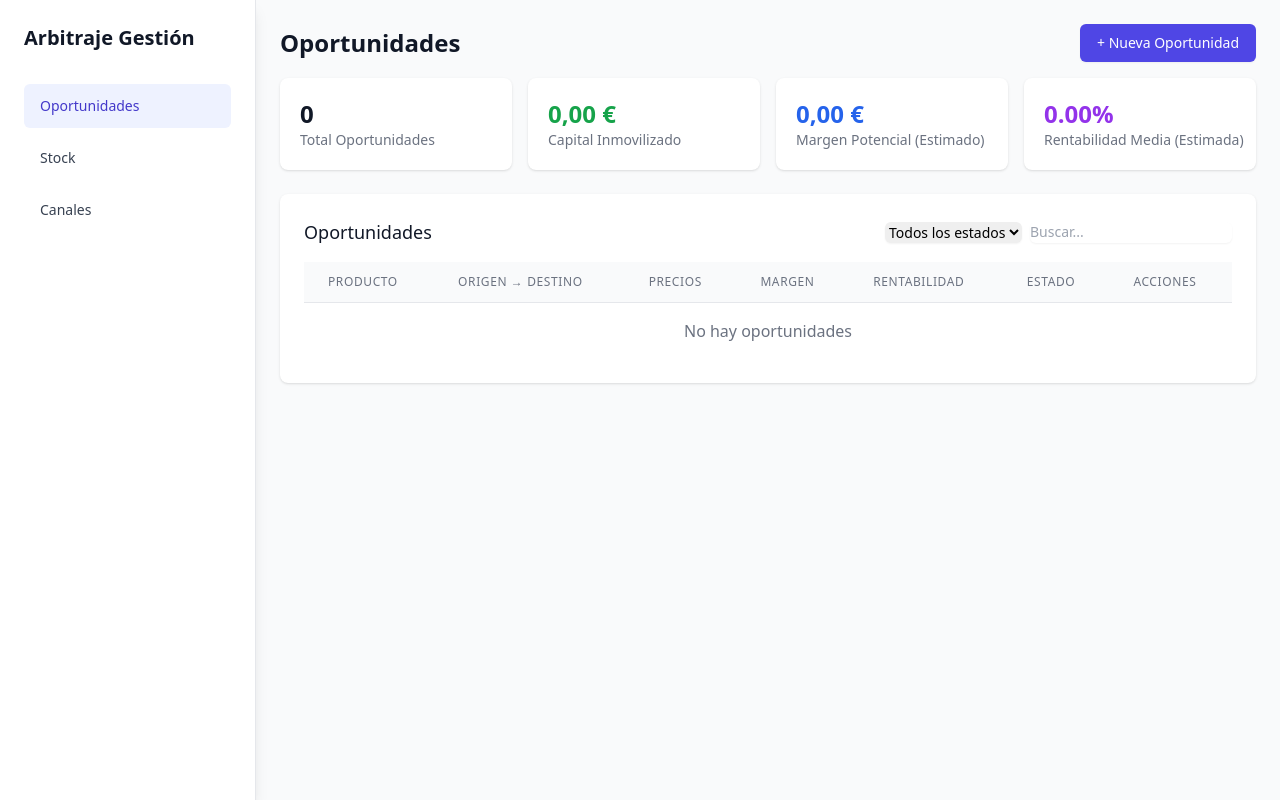
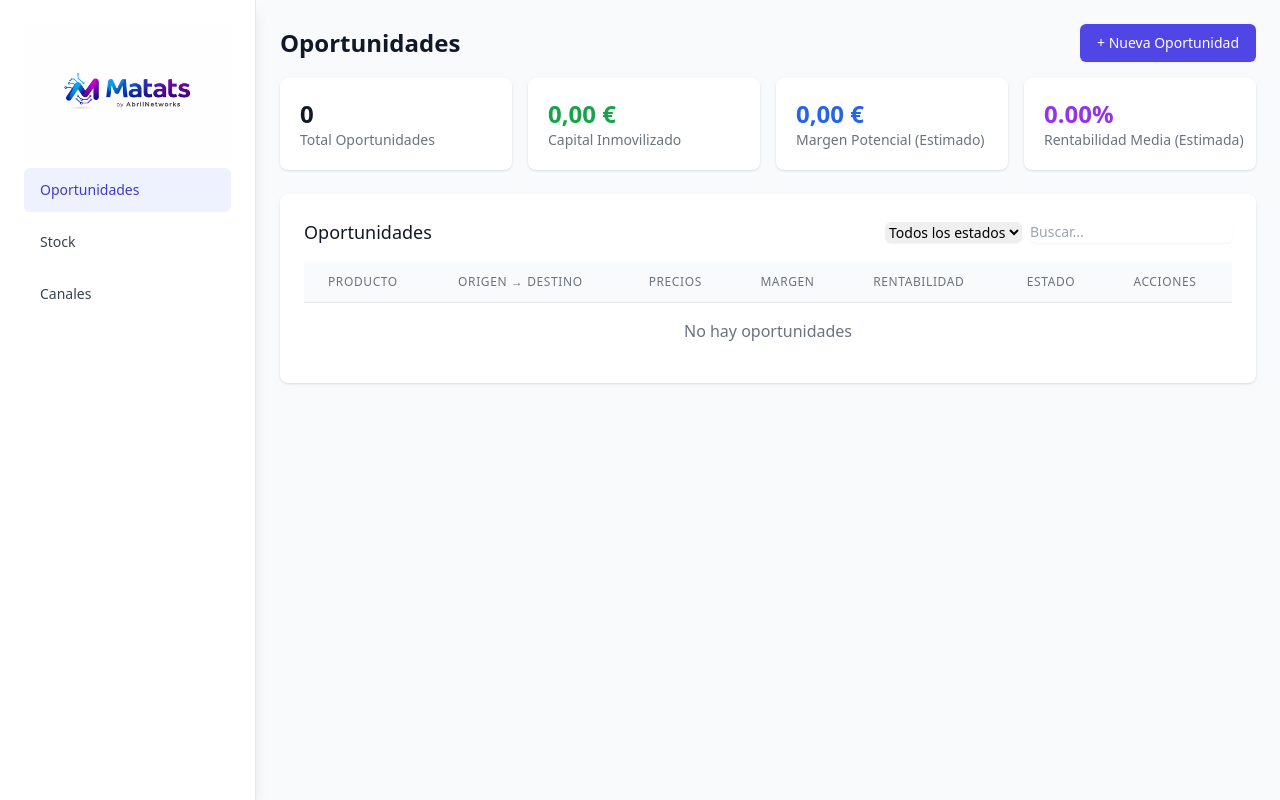
Before and after one commit to Shaeskiu/arbitraje-gestion, a plain HTML site: page frontend/index.html in a window 1280 px wide. Drawn offline with nearby package versions, Linux system fonts and the light colour scheme; no server answers.

Commit message:
Add logo and favicon

```diff
--- a/frontend/index.html
+++ b/frontend/index.html
@@ -5,6 +5,7 @@
     <meta name="viewport" content="width=device-width, initial-scale=1.0">
     <title>Gestión de Arbitraje Comercial</title>
     <script src="https://cdn.tailwindcss.com"></script>
+    <link rel="icon" href="./assets/favicon.png" />
     <style>
         [data-view] {
             display: none;
@@ -18,7 +19,9 @@
     <div class="flex h-screen">
         <aside class="w-64 bg-white shadow-lg border-r border-gray-200">
             <div class="p-6">
-                <h1 class="text-xl font-bold text-gray-900 mb-8">Arbitraje Gestión</h1>
+                <button onclick="app.showView('dashboard')" class="cursor-pointer hover:opacity-80 transition-opacity focus:outline-none">
+                    <img src="./assets/logo.png" alt="Arbitraje Gestión" class="h-15" />
+                </button>
                 <nav class="space-y-2">
                     <button data-nav="dashboard" class="nav-link w-full text-left px-4 py-3 text-sm font-medium bg-indigo-50 text-indigo-700 rounded-md transition-colors">
                         Oportunidades
```
Also changed, not shown: frontend/assets/logo.png (added), 1 other file.
